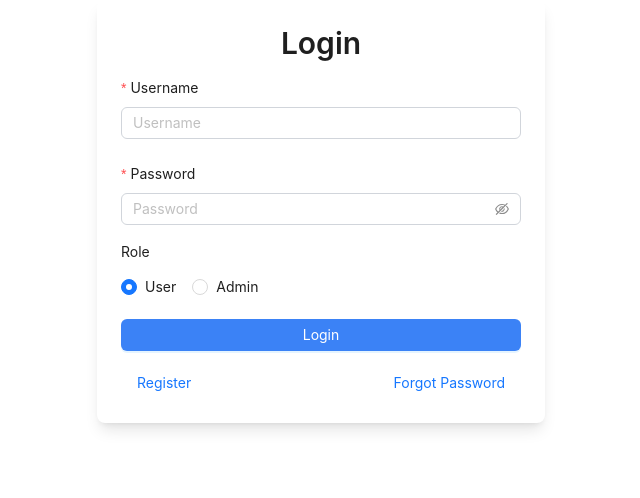
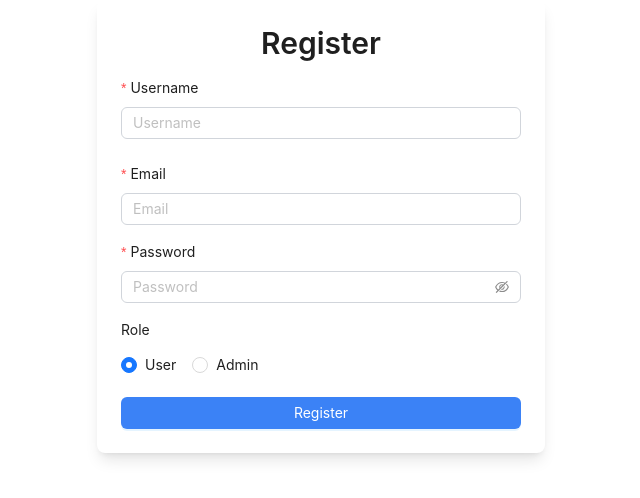
Before and after one commit to shayaan-1/Course-Management-Frontend, a React (Vite) app: page / in a window 1280 px wide. Shown: the top 498 px of the page, without its empty margins (319-959 px from the left). Built offline with nearby package versions, Linux system fonts and the light colour scheme.

Commit message:
Made register form

```diff
--- a/src/App.jsx
+++ b/src/App.jsx
@@ -3,11 +3,12 @@ import reactLogo from './assets/react.svg'
 import viteLogo from '/vite.svg'
 import './App.css'
 import LoginForm from './components/login'
+import RegisterForm from './components/Registerpage/RegisterForm'
 
 function App() {
-  return (
-    <LoginForm/>
-  )
+  return (<>
+    <RegisterForm/>
+ </> )
 }
 
 export default App;
--- /dev/null
+++ b/src/components/Registerpage/RegisterForm.jsx
@@ -0,0 +1,74 @@
+import React, { useState } from 'react';
+import { Form, Input, Button, Radio, Typography, message } from 'antd';
+import { useDispatch } from 'react-redux';
+import { register } from '../../features/authSlice';
+
+const { Title } = Typography;
+
+const RegisterForm = () => {
+  const [form] = Form.useForm();
+  const [role, setRole] = useState('user');
+  const dispatch = useDispatch();
+
+  const handleRegister = async (values) => {
+    try {
+      await dispatch(register({ ...values, role }));
+      message.success('Registration successful');
+      form.resetFields(); // Reset form fields after successful registration
+    } catch (error) {
+      message.error('Registration failed');
+    }
+  };
+
+  return (
+    <div className="max-w-md mx-auto p-6 bg-white shadow-lg rounded-lg">
+      <Title level={2} className="text-center mb-6">Register</Title>
+      <Form
+        form={form}
+        name="register"
+        layout="vertical"
+        onFinish={handleRegister}
+        className="space-y-4"
+      >
+        <Form.Item
+          name="username"
+          label="Username"
+          rules={[{ required: true, message: 'Please input your username!' }]}
+        >
+          <Input placeholder="Username" className="border-gray-300" />
+        </Form.Item>
+
+        <Form.Item
+          name="email"
+          label="Email"
+          rules={[{ required: true, message: 'Please input your email!', type: 'email' }]}
+        >
+          <Input placeholder="Email" className="border-gray-300" />
+        </Form.Item>
+
+        <Form.Item
+          name="password"
+          label="Password"
+          rules={[{ required: true, message: 'Please input your password!' }]}
+        >
+          <Input.Password placeholder="Password" className="border-gray-300" />
+        </Form.Item>
+
+        <Form.Item label="Role">
+          <Radio.Group onChange={(e) => setRole(e.target.value)} value={role}>
+            <Radio value="user">User</Radio>
+            <Radio value="admin">Admin</Radio>
+          </Radio.Group>
+        </Form.Item>
+
+        <Form.Item>
+          <Button type="primary" htmlType="submit" className="w-full bg-blue-500 hover:bg-blue-600">
+            Register
+          </Button>
+        </Form.Item>
+      </Form>
+    </div>
+  );
+};
+
+export default RegisterForm;
```
